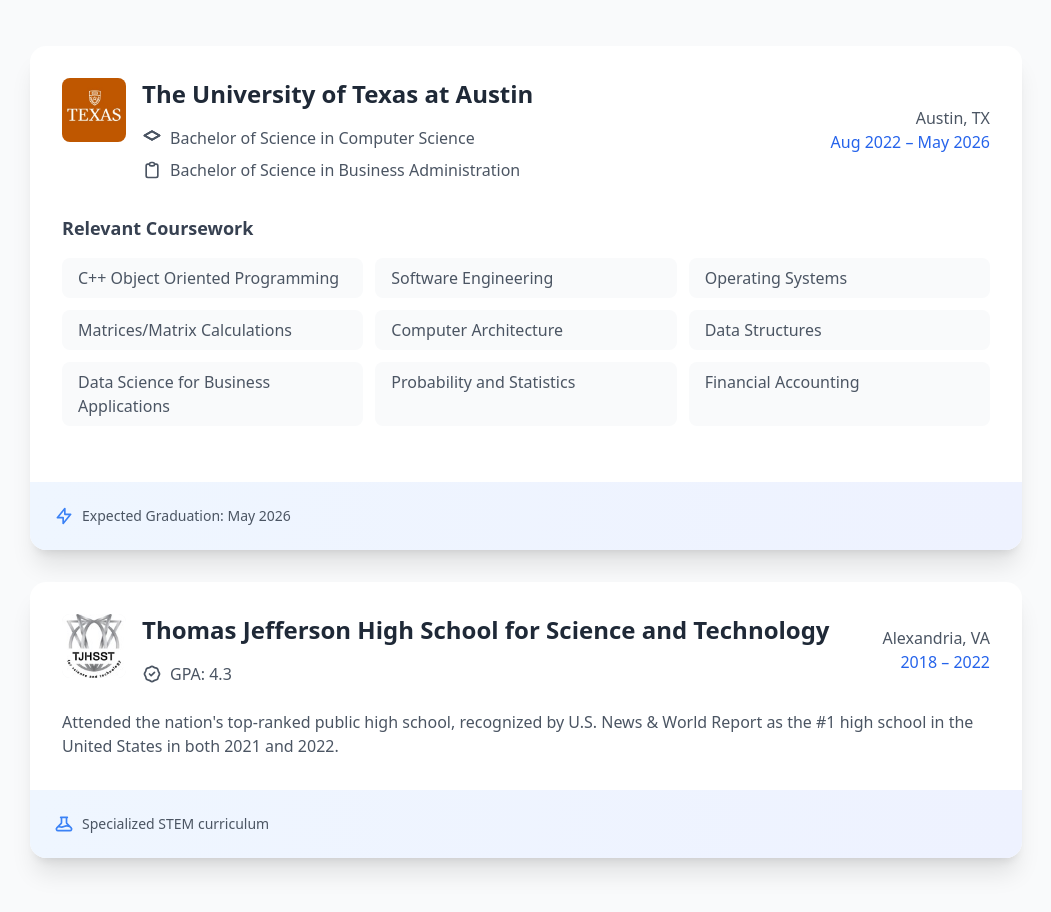
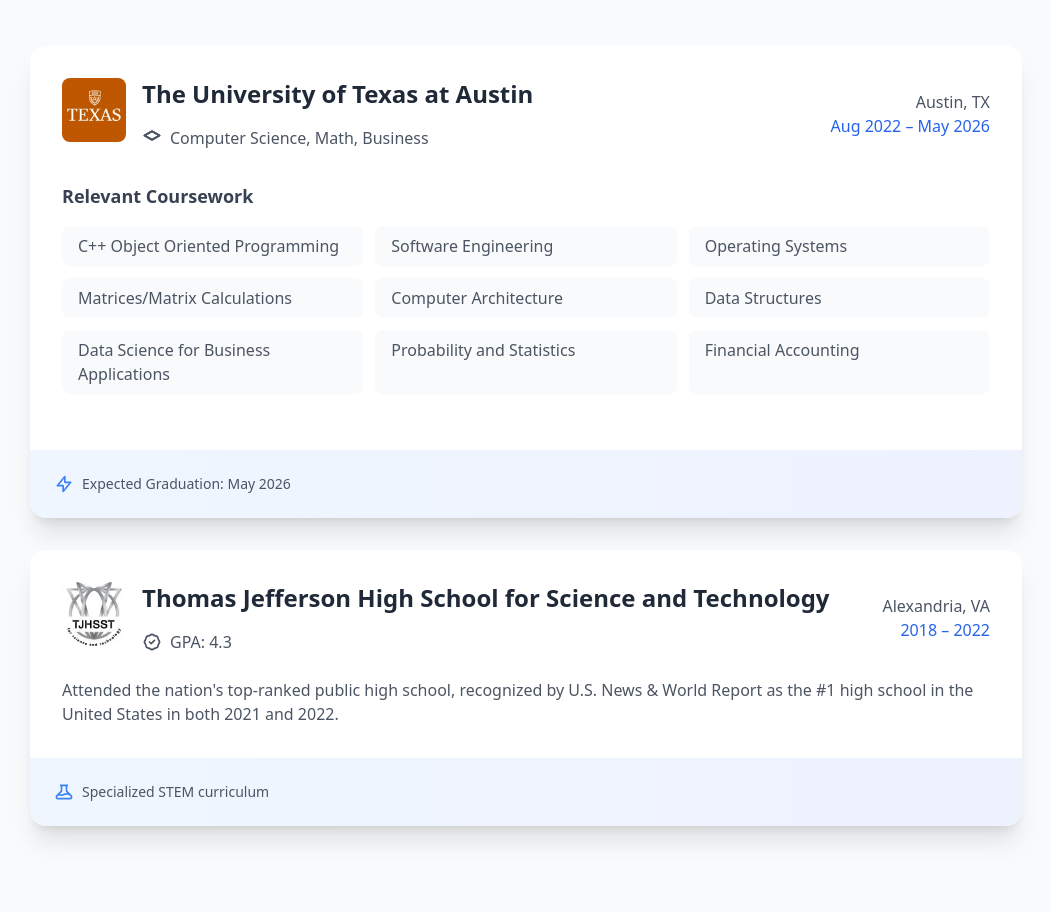
Before and after one commit to schennam714/schennam714.github.io, a Next.js app: page / in a window 1280 px wide. Shown: the part 3940-4852 px from the top of the page, without its empty margins (114-1165 px from the left). Built offline with nearby package versions, Linux system fonts and the light colour scheme.

Commit message:
small updates

```diff
--- a/src/components/Education.tsx
+++ b/src/components/Education.tsx
@@ -46,14 +46,14 @@
                           <path strokeLinecap="round" strokeLinejoin="round" strokeWidth="2" d="M12 14l9-5-9-5-9 5 9 5z"/>
                           <path strokeLinecap="round" strokeLinejoin="round" strokeWidth="2" d="M12 14l9-5-9-5-9 5 9 5z"/>
                         </svg>
-                        <span>Bachelor of Science in Computer Science</span>
+                        <span>Computer Science, Math, Business</span>
                       </div>
-                      <div className="flex items-center text-gray-600 hover:text-blue-600 transition-colors">
+                      {/* <div className="flex items-center text-gray-600 hover:text-blue-600 transition-colors">
                         <svg className="w-5 h-5 mr-2" fill="none" stroke="currentColor" viewBox="0 0 24 24">
                           <path strokeLinecap="round" strokeLinejoin="round" strokeWidth="2" d="M9 5H7a2 2 0 00-2 2v12a2 2 0 002 2h10a2 2 0 002-2V7a2 2 0 00-2-2h-2M9 5a2 2 0 002 2h2a2 2 0 002-2M9 5a2 2 0 012-2h2a2 2 0 012 2"/>
                         </svg>
-                        <span>Bachelor of Science in Business Administration</span>
-                      </div>
+                        <span>Bachelor of Business Administration</span>
+                      </div> */}
                       {/* <div className="flex items-center text-gray-600 hover:text-blue-600 transition-colors">
                         <svg className="w-5 h-5 mr-2" fill="none" stroke="currentColor" viewBox="0 0 24 24">
                           <path strokeLinecap="round" strokeLinejoin="round" strokeWidth="2" d="M19 21V5a2 2 0 00-2-2H7a2 2 0 00-2 2v16m14 0h2m-2 0h-5m-9 0H3m2 0h5M9 7h1m-1 4h1m4-4h1m-1 4h1m-5 10v-5a1 1 0 011-1h2a1 1 0 011 1v5m-4 0h4"/>
```
